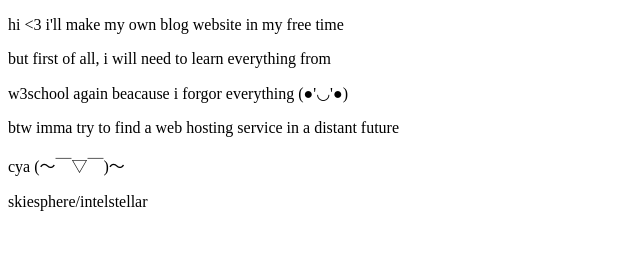
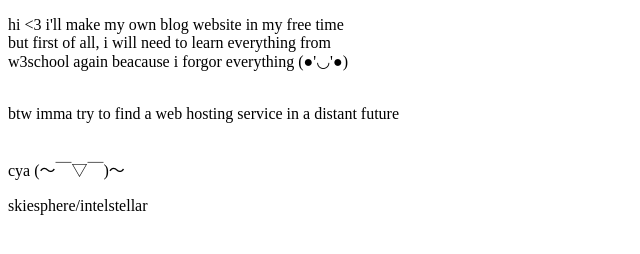
Before and after one commit to intelstellar/intelstellar.github.io, a plain HTML site: page index.html in a window 1280 px wide. Shown: the whole page, without its empty margins (0-640 px from the left). Drawn offline with Linux system fonts and the light colour scheme.

Commit message:
Update index.html

```diff
--- a/index.html
+++ b/index.html
@@ -2,15 +2,11 @@
 <html>
     <head>
         <title>nyahallow</title>
-        <link rel="icon" type="image/x-icon" href="/favicon.ico">
+        <link rel="icon" type="image/x-icon" href="images/favicon.ico">
     </head>
 
     <body>
-    <p>hi <3 i'll make my own blog website in my free time</p>
-    <p>but first of all, i will need to learn everything from </p>
-    <p>w3school again beacause i forgor everything (●'◡'●)</p>
-    <p>btw imma try to find a web hosting service in a distant future</p>
-    <p>cya (～￣▽￣)～</p>
+    <p>hi <3 i'll make my own blog website in my free time<br>but first of all, i will need to learn everything from<br>w3school again beacause i forgor everything (●'◡'●)</p><br>btw imma try to find a web hosting service in a distant future</p><br>cya (～￣▽￣)～</p>
     </body>
 </html>
 
```
